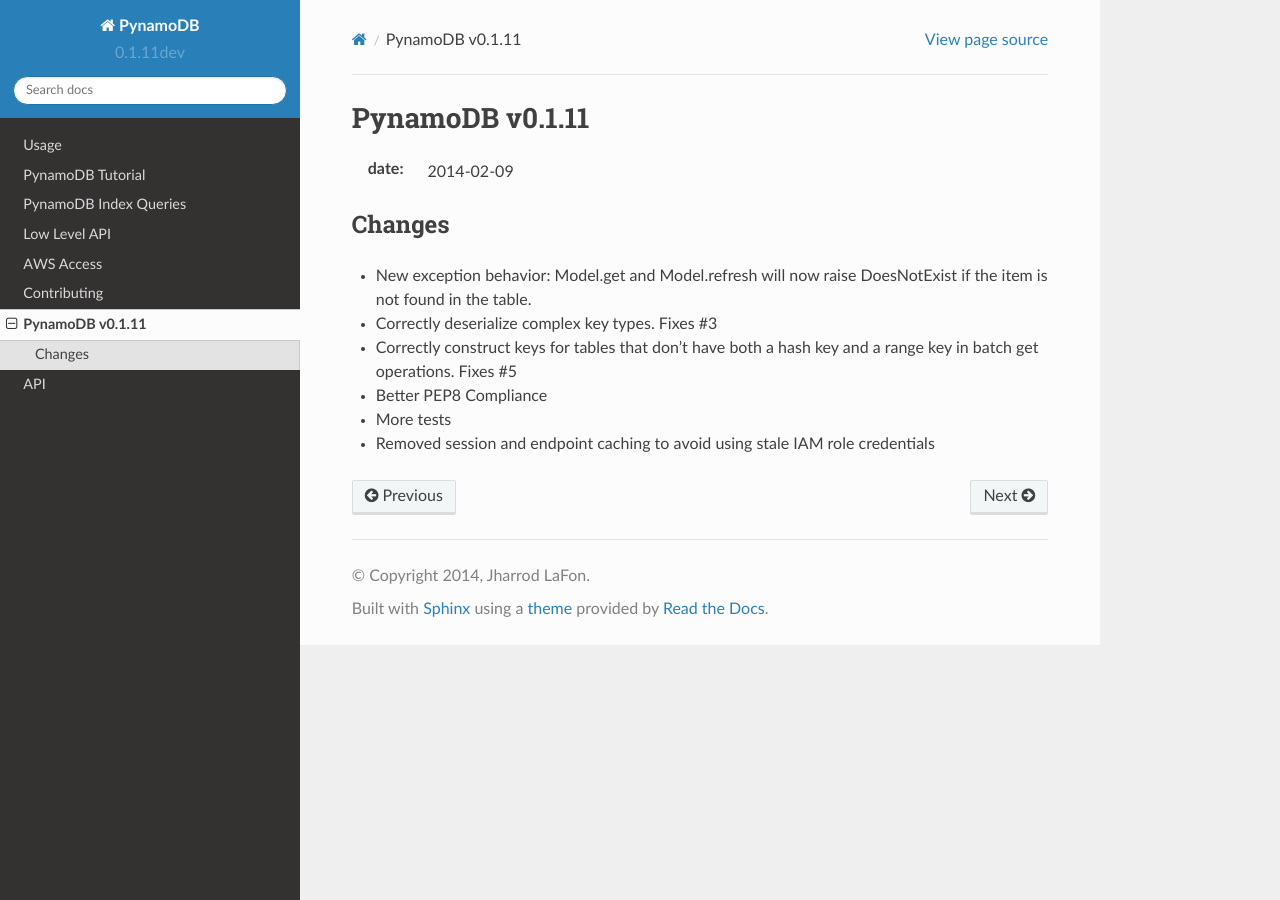
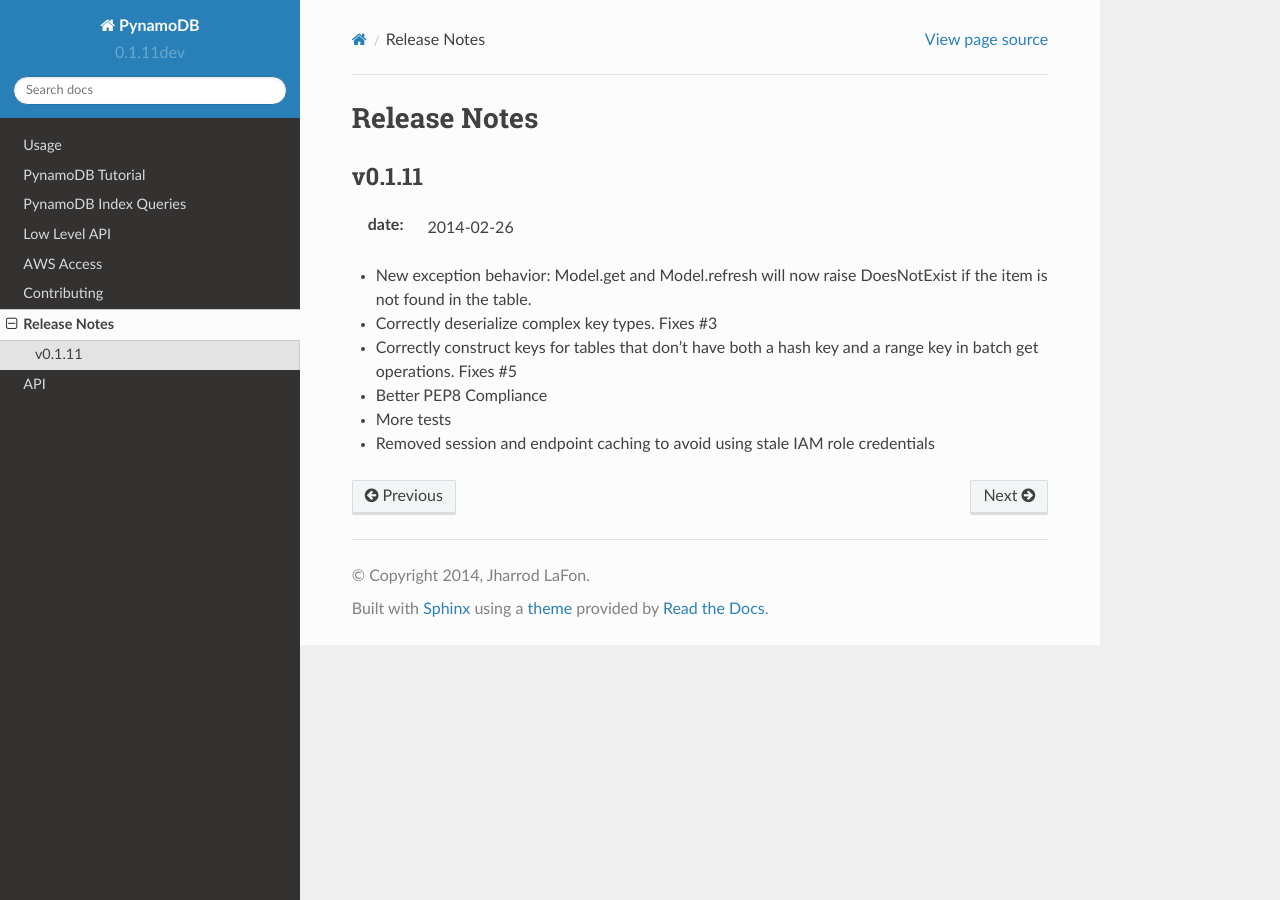
Before and after one commit to pynamodb/PynamoDB, a Sphinx documentation site: the page built from docs/release_notes.rst, in a window 1280 px wide. Built offline with Sphinx 7.4.7 and the Read the Docs theme 2.0.0, drawn with Linux system fonts in a browser that asks for light colours.

Commit message:
Changed release note format for easier discovery

```diff
--- a/docs/release_notes.rst
+++ b/docs/release_notes.rst
@@ -1,10 +1,11 @@
-PynamoDB v0.1.11
+Release Notes
 ================
 
-:date: 2014-02-09
 
-Changes
+v0.1.11
 --------
+
+:date: 2014-02-26
 
 * New exception behavior: Model.get and Model.refresh will now raise DoesNotExist if the item is not found in the table.
 * Correctly deserialize complex key types. Fixes #3
```
